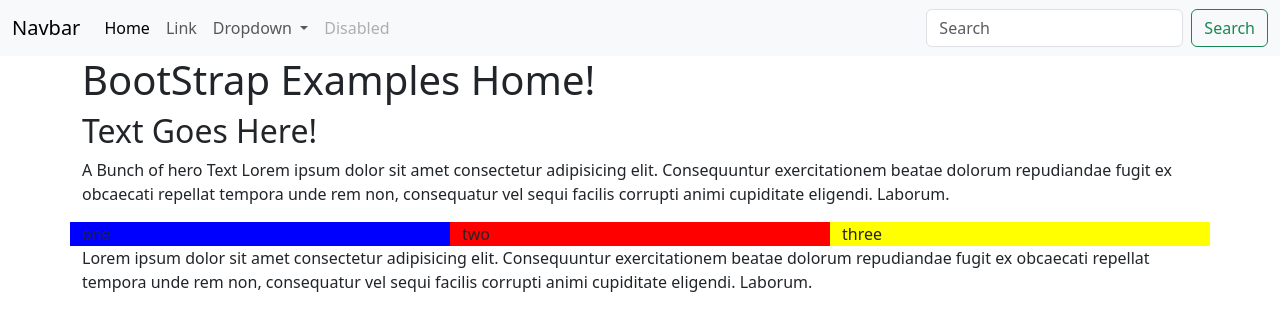
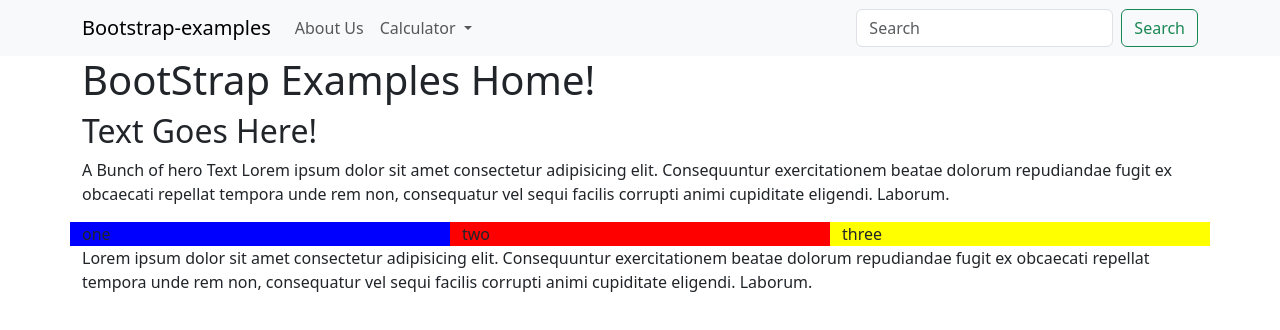
Before and after one commit to Lexiama/bootstrap-examples, a plain HTML site: page index.html in a window 1280 px wide. Drawn offline with nearby package versions, Linux system fonts and the light colour scheme.

Commit message:
changed the navbar

```diff
--- a/index.html
+++ b/index.html
@@ -13,32 +13,26 @@
 <body>
     <header>
         <nav class="navbar navbar-expand-lg bg-body-tertiary">
-            <div class="container-fluid">
-              <a class="navbar-brand" href="#">Navbar</a>
+            <div class="container">
+              <a class="navbar-brand" href="#">Bootstrap-examples</a>
               <button class="navbar-toggler" type="button" data-bs-toggle="collapse" data-bs-target="#navbarSupportedContent" aria-controls="navbarSupportedContent" aria-expanded="false" aria-label="Toggle navigation">
                 <span class="navbar-toggler-icon"></span>
               </button>
               <div class="collapse navbar-collapse" id="navbarSupportedContent">
                 <ul class="navbar-nav me-auto mb-2 mb-lg-0">
                   <li class="nav-item">
-                    <a class="nav-link active" aria-current="page" href="#">Home</a>
-                  </li>
-                  <li class="nav-item">
-                    <a class="nav-link" href="#">Link</a>
+                    <a class="nav-link" href="aboutus.html">About Us</a>
                   </li>
                   <li class="nav-item dropdown">
                     <a class="nav-link dropdown-toggle" href="#" role="button" data-bs-toggle="dropdown" aria-expanded="false">
-                      Dropdown
+                      Calculator
                     </a>
                     <ul class="dropdown-menu">
-                      <li><a class="dropdown-item" href="#">Action</a></li>
-                      <li><a class="dropdown-item" href="#">Another action</a></li>
+                      <li><a class="dropdown-item" href="#">Mortgage calculator</a></li>
+                      <li><a class="dropdown-item" href="#">Trig Calc</a></li>
                       <li><hr class="dropdown-divider"></li>
-                      <li><a class="dropdown-item" href="#">Something else here</a></li>
+                      <li><a class="dropdown-item" href="#">Binary Calc</a></li>
                     </ul>
-                  </li>
-                  <li class="nav-item">
-                    <a class="nav-link disabled" aria-disabled="true">Disabled</a>
                   </li>
                 </ul>
                 <form class="d-flex" role="search">
```
